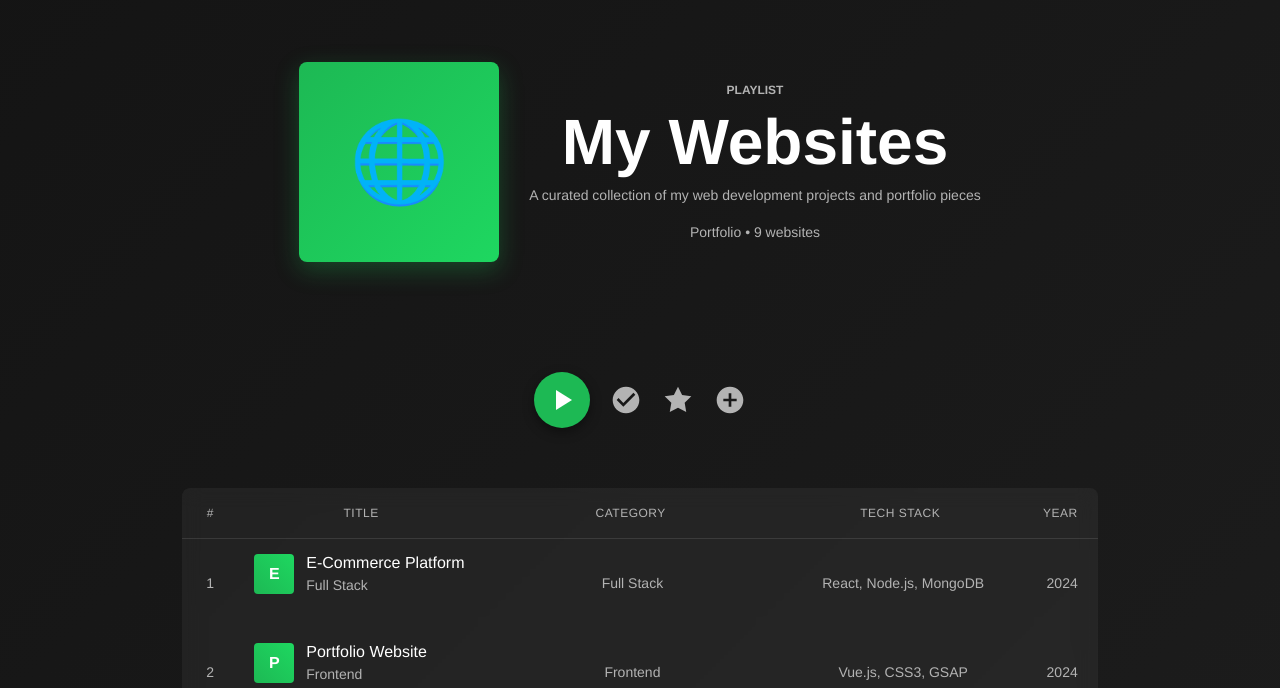
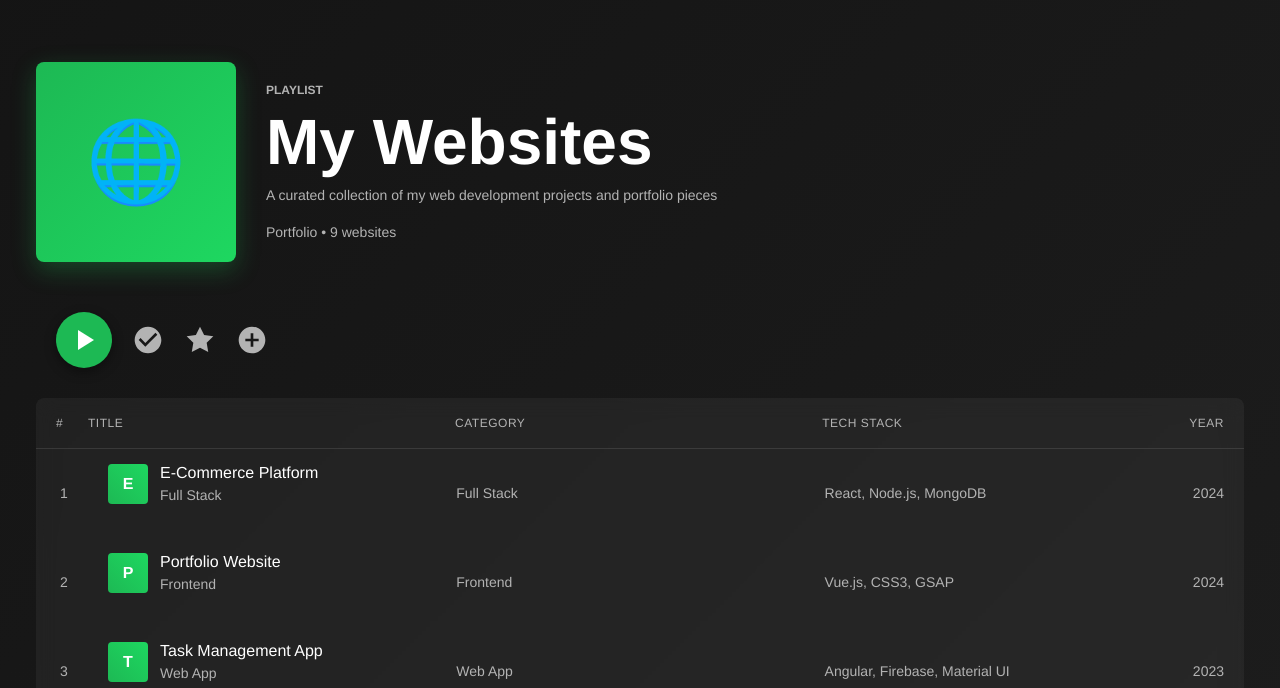
Before and after one commit to rklad/Senior-Portfolio, a plain HTML site: page projects.html in a window 1280 px wide. Shown: the part 674-1362 px from the top of the page. Drawn offline with nearby package versions, Linux system fonts and the light colour scheme; a web font is replaced by a local one.

Commit message:
made slight changes

```diff
--- a/projects.html
+++ b/projects.html
@@ -40,7 +40,7 @@
             </div>
     </div>
 
-    <div class="container" id="goto">
+    <div class="projectcontainer" id="goto">
         <div class="header">
             <div class="playlist-cover">
                 <div class="playlist-icon">🌐</div>
--- a/style.css
+++ b/style.css
@@ -670,21 +670,15 @@ li.skills:nth-child(even)::before {
 }
 
 /* GALLERY CSS */
-* {
-            margin: 0;
-            padding: 0;
-            box-sizing: border-box;
-        }
 
         body {
-            font-family: 'Segoe UI', Tahoma, Geneva, Verdana, sans-serif;
             background: linear-gradient(135deg, #121212 0%, #1e1e1e 100%);
             color: #ffffff;
             min-height: 100vh;
             overflow-x: hidden;
         }
 
-        .container {
+        .projectcontainer {
             max-width: 1400px;
             margin: 0 auto;
             padding: 20px;
```
